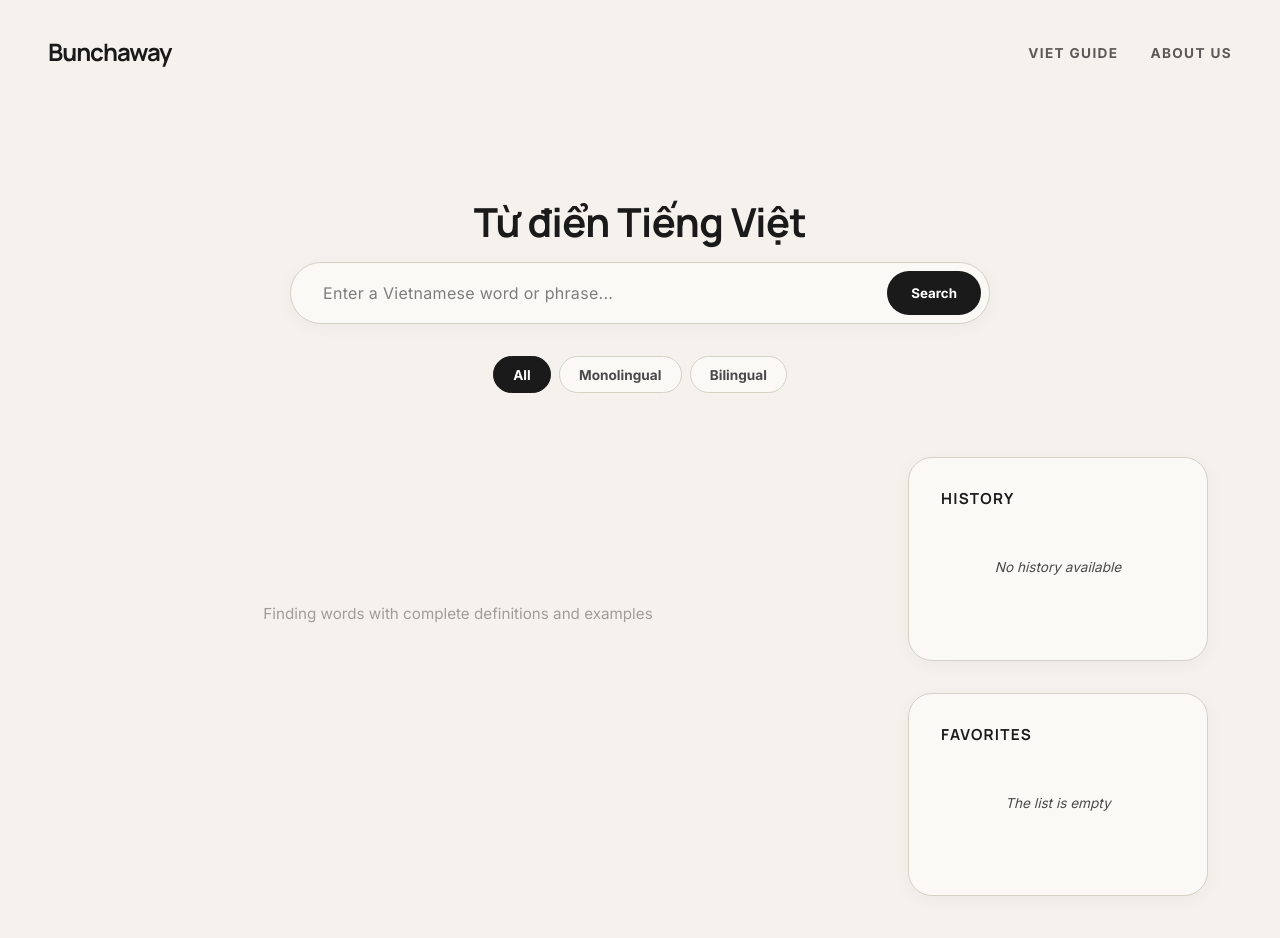
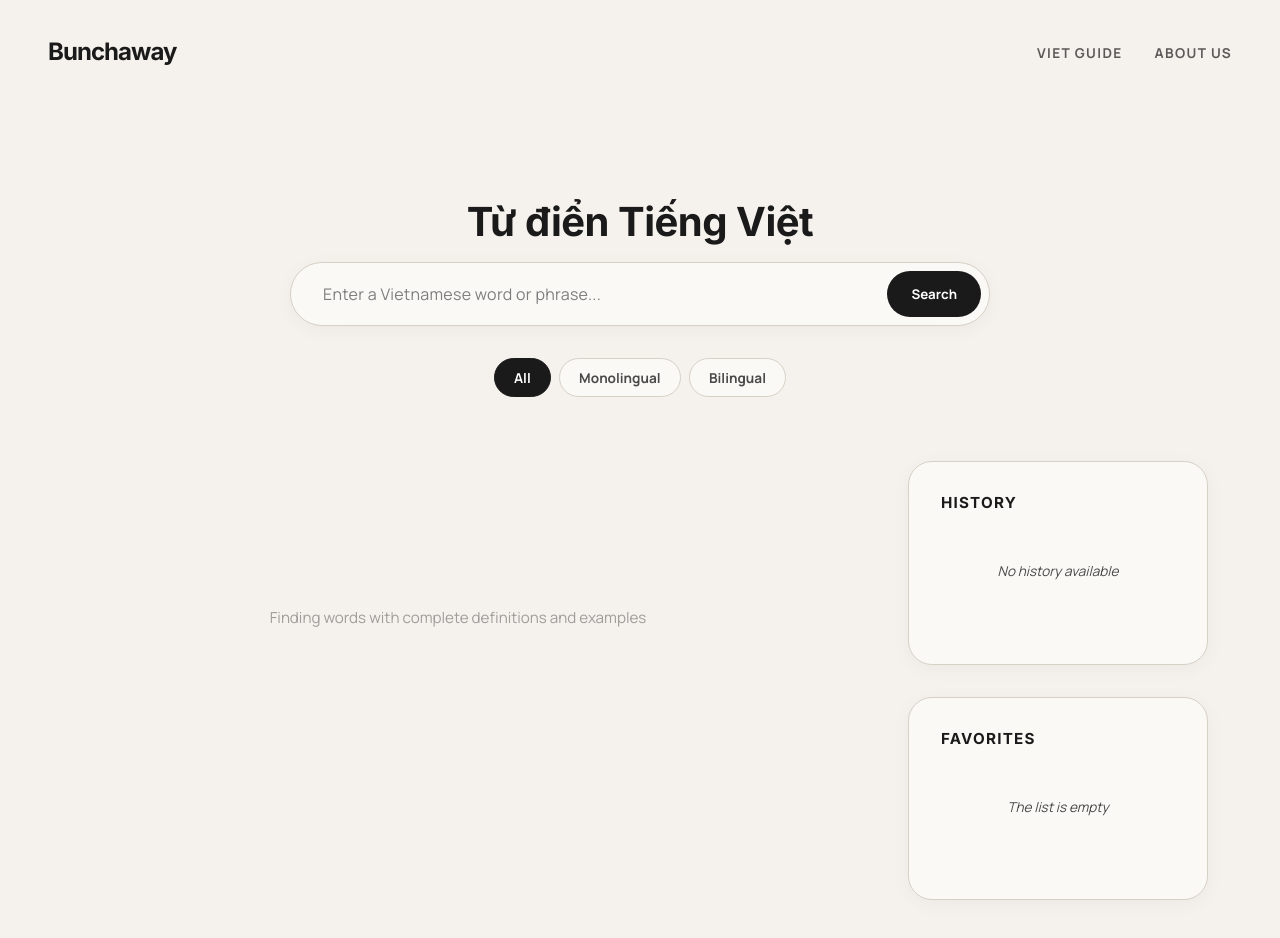
Before and after one commit to bunchaway/bunchaway.github.io, a plain HTML site: page index.html in a window 1280 px wide. Drawn offline with Linux system fonts and the light colour scheme; no server answers.

Commit message:
Remove unused font files and update CSS to reflect changes in font usage

```diff
--- a/style.css
+++ b/style.css
@@ -1,21 +1,3 @@
-/* Local Fonts: Nunito, Manrope, Inter (Regular & Bold) */
-
-@font-face {
-    font-family: 'Nunito';
-    src: url('fonts/nunito-400.woff2') format('woff2');
-    font-weight: 400;
-    font-style: normal;
-    font-display: swap;
-}
-
-@font-face {
-    font-family: 'Nunito';
-    src: url('fonts/nunito-700.woff2') format('woff2');
-    font-weight: 700;
-    font-style: normal;
-    font-display: swap;
-}
-
 @font-face {
     font-family: 'Manrope';
     src: url('fonts/manrope-400.woff2') format('woff2');
@@ -48,39 +30,6 @@
     font-display: swap;
 }
 
-/* Other Local Fonts */
-@font-face {
-    font-family: 'Montserrat';
-    src: url('fonts/montserrat-regular.woff2') format('woff2');
-    font-weight: 400;
-    font-style: normal;
-    font-display: swap;
-}
-
-@font-face {
-    font-family: 'Montserrat';
-    src: url('fonts/montserrat-bold.woff2') format('woff2');
-    font-weight: 700;
-    font-style: normal;
-    font-display: swap;
-}
-
-@font-face {
-    font-family: 'Lato';
-    src: url('fonts/lato-regular.woff2') format('woff2');
-    font-weight: 400;
-    font-style: normal;
-    font-display: swap;
-}
-
-@font-face {
-    font-family: 'Lato';
-    src: url('fonts/lato-bold.woff2') format('woff2');
-    font-weight: 700;
-    font-style: normal;
-    font-display: swap;
-}
-
 @font-face {
     font-family: 'Roboto';
     src: url('fonts/roboto-regular.woff2') format('woff2');
@@ -97,10 +46,12 @@
     font-display: swap;
 }
 
+
+
 :root {
     /* Font Stack - Vietnamese Optimized */
-    --font-display: 'Manrope', 'Nunito', -apple-system, BlinkMacSystemFont, 'Segoe UI', sans-serif;
-    --font-body: 'Inter', 'Nunito', -apple-system, BlinkMacSystemFont, 'Segoe UI', sans-serif;
+    --font-display: 'Segoe UI', sans-serif;
+    --font-body: 'Segoe UI', sans-serif;
     /* Color Palette - Earthy Neutrals */
     --color-linen: #f5f2ed;
     --color-stone-light: #faf9f6;
@@ -121,8 +72,8 @@
     --border: var(--color-stone-dark);
 
     /* Typography */
-    --font-header: 'Manrope', 'Nunito', 'Montserrat', sans-serif;
-    --font-body: 'Inter', 'Nunito', 'Lato', 'Open Sans', 'Roboto', sans-serif;
+    --font-header: 'Inter', sans-serif;
+    --font-body: 'Manrope', 'Roboto', 'Open Sans', sans-serif;
 
     /* Spacing & Geometry */
     --spacing-xs: 0.5rem;
```
Also changed, not shown: fonts/inter-bold.woff2 (deleted), fonts/inter-regular.woff2 (deleted), fonts/lato-bold.woff2 (deleted), fonts/lato-regular.woff2 (deleted), fonts/lora-bold.woff2 (deleted), fonts/lora-regular.woff2 (deleted), fonts/montserrat-bold.woff2 (deleted), fonts/montserrat-regular.woff2 (deleted), fonts/nunito-400.woff2 (deleted), fonts/nunito-700.woff2 (deleted).
